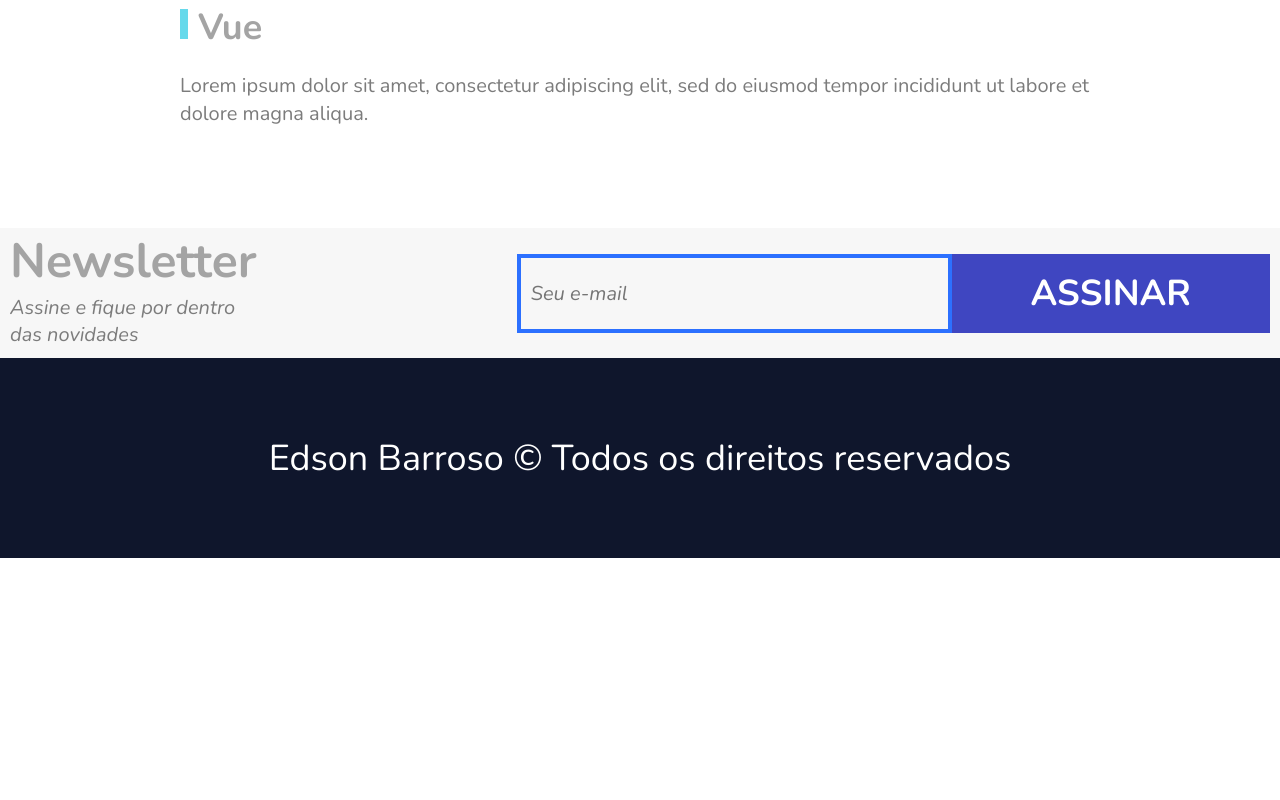
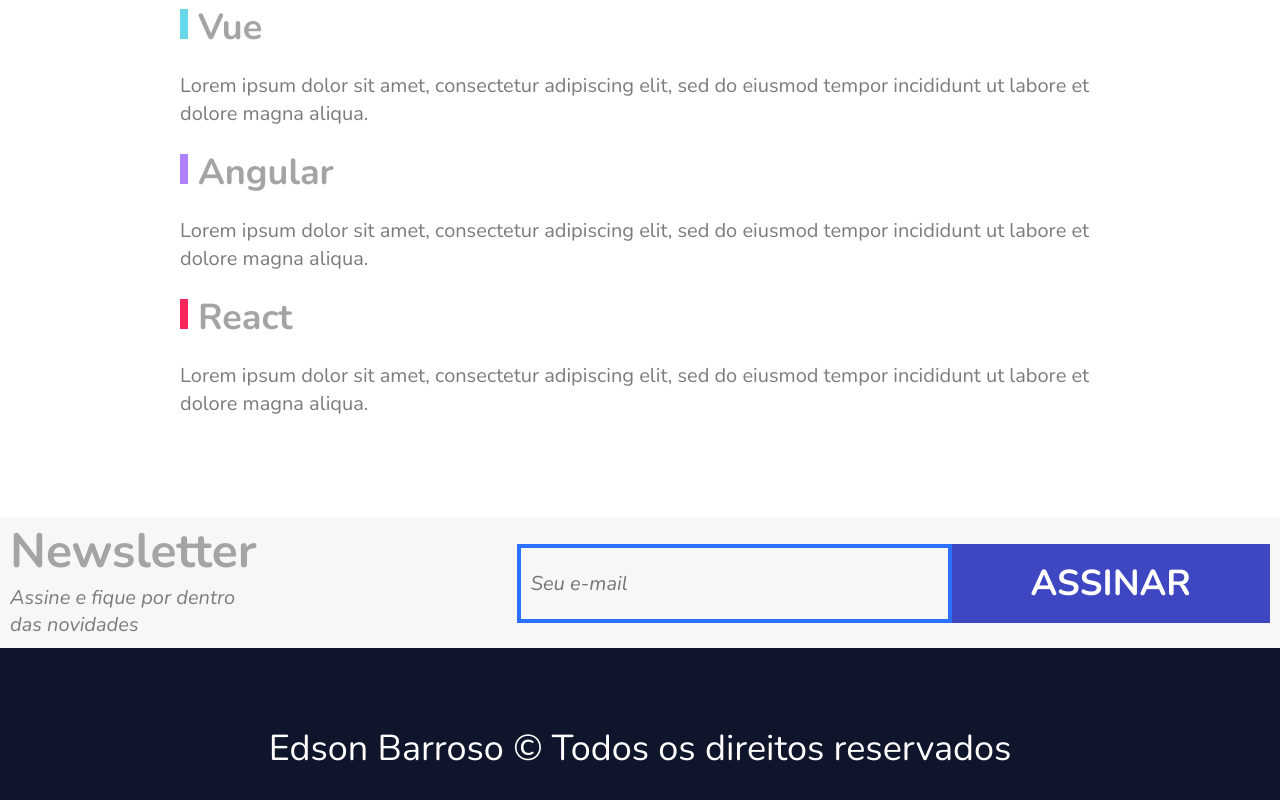
Before and after one commit to edsonbmj/dev, a plain HTML site: page index.html in a window 1280 px wide. Shown: the part 3407-4207 px from the top of the page. Before the commit the page ends 3965 px from the top, so only its background shows below. Drawn offline with nearby package versions, Linux system fonts and the light colour scheme.

Commit message:
Update index.html

```diff
--- a/index.html
+++ b/index.html
@@ -140,6 +140,16 @@
             <p>Lorem ipsum dolor sit amet, consectetur adipiscing elit, sed do eiusmod tempor incididunt ut labore et dolore magna aliqua.</p>
         </div>
 
+        <div class="qualidade-item">
+            <h2>Angular</h2>
+            <p>Lorem ipsum dolor sit amet, consectetur adipiscing elit, sed do eiusmod tempor incididunt ut labore et dolore magna aliqua.</p>
+        </div>
+
+        <div class="qualidade-item">
+            <h2>React</h2>
+            <p>Lorem ipsum dolor sit amet, consectetur adipiscing elit, sed do eiusmod tempor incididunt ut labore et dolore magna aliqua.</p>
+        </div>
+
     </section>
 
     <section class="newsletter">
```
